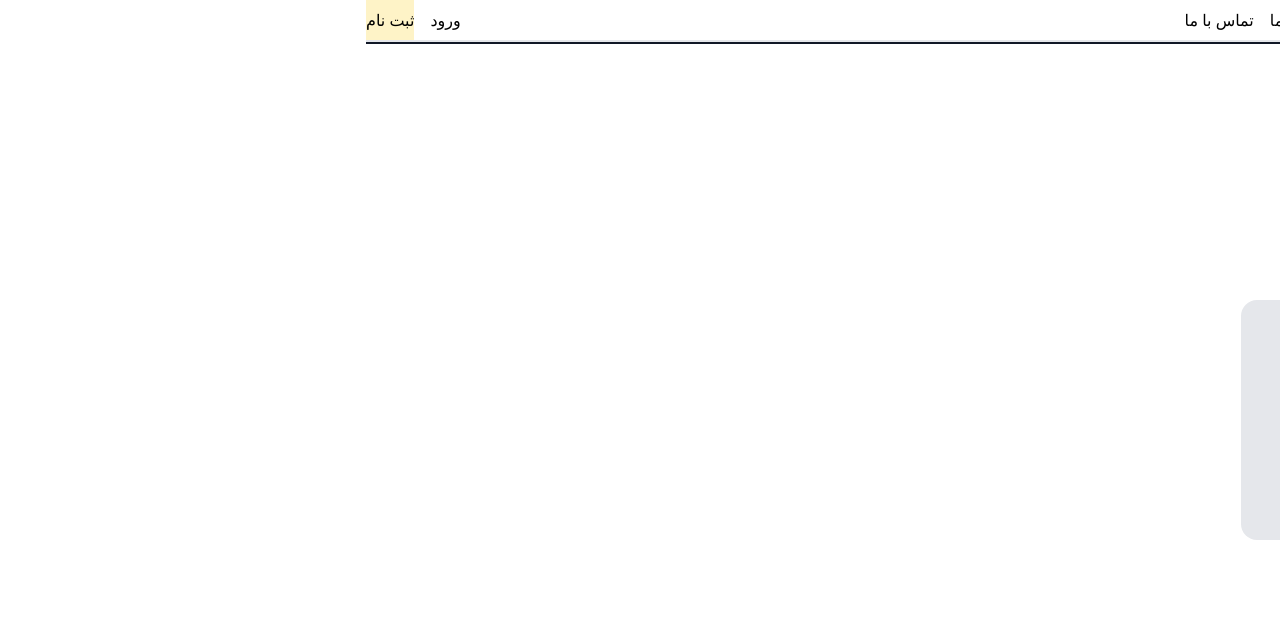
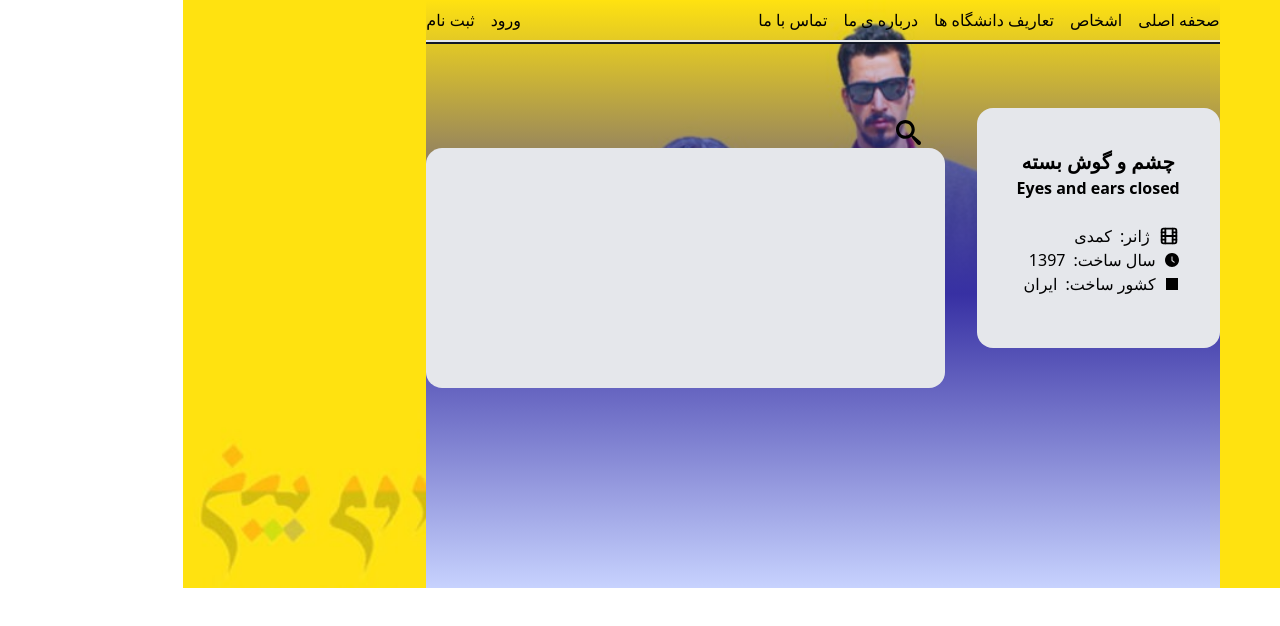
Before and after one commit to f-chamani/product-project-with-javascript, a React (Create React App) app: page / in a window 1280 px wide. Shown: the top 626 px of the page. Built offline with nearby package versions, Linux system fonts and the light colour scheme.

Commit message:
update move2

```diff
--- a/src/book/Book.js
+++ b/src/book/Book.js
@@ -1,17 +1,24 @@
 import React from 'react'
+import {TbMovie} from 'react-icons/tb';
+import {AiFillClockCircle} from 'react-icons/ai';
+import {ImStop2} from 'react-icons/im';
+import {ImSearch} from 'react-icons/im';
+
 
 export default function Book() {
     return (
-        <div className=" flex flex-col items-center">
-            <div className=" container lg:max-w-screen-xl">
+        <div className=" flex flex-col items-center bg-[url('http://localhost:3000/assests/images/12.jpg')] bg-no-repeat bg-cover ">
+            <div className=" bg-gradient-to-b from-transparent via-indigo-800 to-indigo-200">
+                <div>
+                    <div className=" container xl:max-w-screen-xl">
                         <div className="flex flex-row items-center justify-center border-b-2 border-b-gray-900">
                             <div className='item-center justify-center container lg:max-w-screen-xl flex flex-row  flex justify-between gap-2 border-b-2'>
                                 <div className="flex flex-row gap-4  ">
-                            <div className=" hover:bg-amber-100 gap-1 py-2 ">صحفه اصلی</div>
-                            <div className=" hover:bg-amber-100 gap-1  py-2">اشخاص</div>
-                            <div className=" hover:bg-amber-100 gap-1  py-2">تعاریف دانشگاه ها</div>
-                            <div className=" hover:bg-amber-100 gap-1  py-2">درباره ی ما</div>
-                            <div className=" hover:bg-amber-100 gap-1  py-2">تماس با ما</div>
+                                    <div className=" hover:bg-gray-100 gap-1 py-2 ">صحفه اصلی</div>
+                                    <div className=" hover:bg-gray-100 gap-1  py-2">اشخاص</div>
+                                    <div className=" hover:bg-gray-100 gap-1  py-2">تعاریف دانشگاه ها</div>
+                                    <div className=" hover:bg-gray-100 gap-1  py-2">درباره ی ما</div>
+                                    <div className=" hover:bg-gray-100 gap-1  py-2">تماس با ما</div>
                                 </div>
                                 <div className="flex flex-row gap-4  ">
                                     <div className=" hover:bg-amber-100 gap-1 py-2 ">ورود</div>
@@ -19,21 +26,53 @@ export default function Book() {
                                 </div>
                             </div>
                         </div>
-                <div className="h-64 "></div>
-                <div className="grid grid-cols-3 gap-8 ">
-                    <div className="col-span-1 ">
-                        <div className="flex flex-col gap-4 bg-gray-200 h-60 rounded-2xl p-10 ">
+                        <div className=""></div>
+                        <div className="grid grid-cols-6 gap-8  py-16">
+                            <div className="col-span-2 ">
+                                <div className="flex flex-col gap-6 bg-gray-200 h-60 rounded-2xl p-10 ">
                                     <div className="flex flex-col justify-center items-center">
-                                <h1>خروس جنگی</h1>
-
+                                        <h1 className="font-bold text-xl">چشم و گوش بسته</h1>
+                                        <div className="font-bold">Eyes and ears closed</div>
+                                    </div>
+                                    <div>
+                                        <div className="flex flex-row items-center gap-2">
+                                            <TbMovie size={22}/>
+                                            <span>ژانر:</span>
+                                            <span>کمدی</span>
+                                        </div>
+                                        <div className="flex flex-row items-center gap-2">
+                                            < AiFillClockCircle/>
+                                            <span>  سال ساخت:</span>
+                                            <span>1397</span>
+                                        </div>
+                                        <div className="flex flex-row items-center gap-2">
+                                            < ImStop2/>
+                                            <span>  کشور ساخت:</span>
+                                            <span>ایران</span>
+                                        </div>
                                     </div>
                                 </div>
                                 <div className="h-44">
+                                </div>
+                            </div>
+                            <div className="col-span-4 ">
+                                <div className="relative">
+                                    <ImSearch size={25} className="absolute top-3  right-6 top-1"/>
+                                    <input type="text" className=" bg-fuchsia-300 w-full px-9  py-2 rounded-3xl bg-transparent pr-14 "/>
+
+                                </div>
+                                <div className="flex flex-col gap-6 bg-gray-200 h-60 rounded-2xl p-10 ">
+                                    <div className="flex flex-col justify-center items-center">
+
+                                    </div>
                                 </div>
                             </div>
                         </div>
                     </div>
 
                 </div>
+
+            </div>
+        </div>
     )
 }
```
Also changed, not shown: public/assests/images/11.jpg (added), public/assests/images/12.jpg (added). Lines whose indentation alone changed are shown as unchanged.
